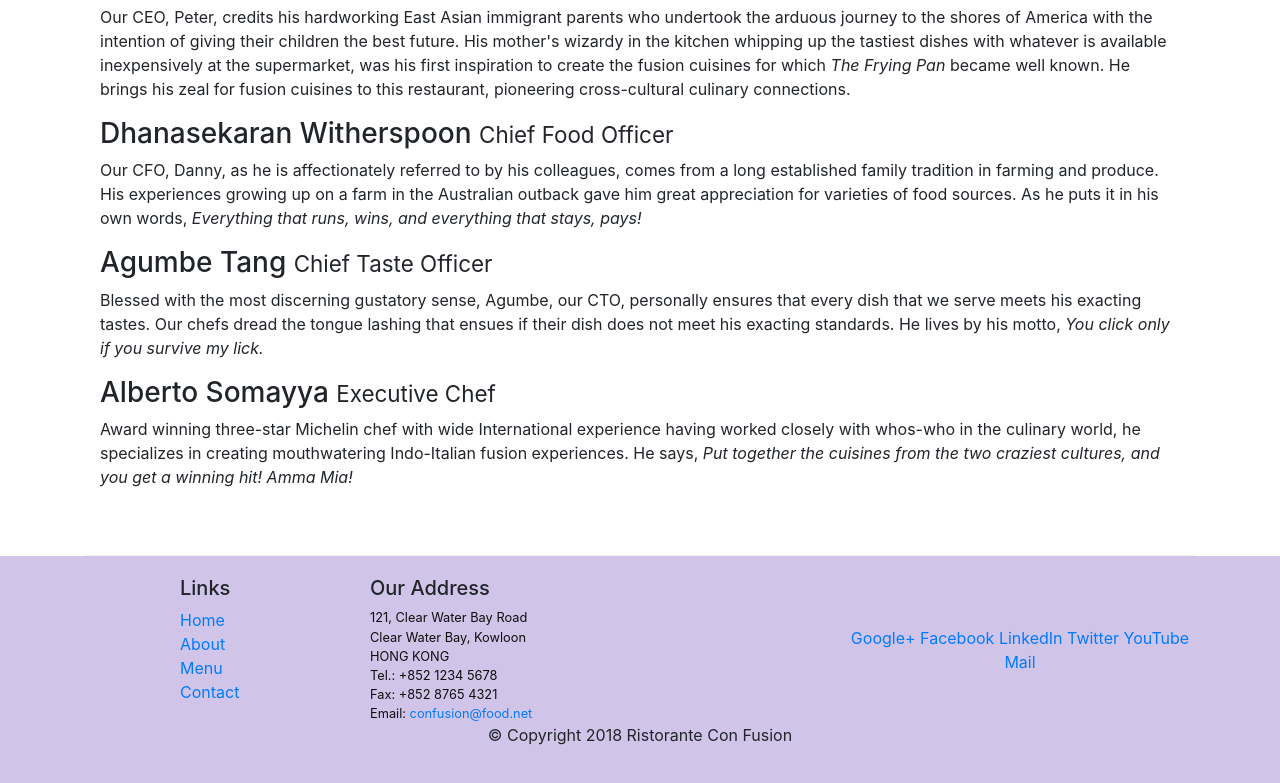
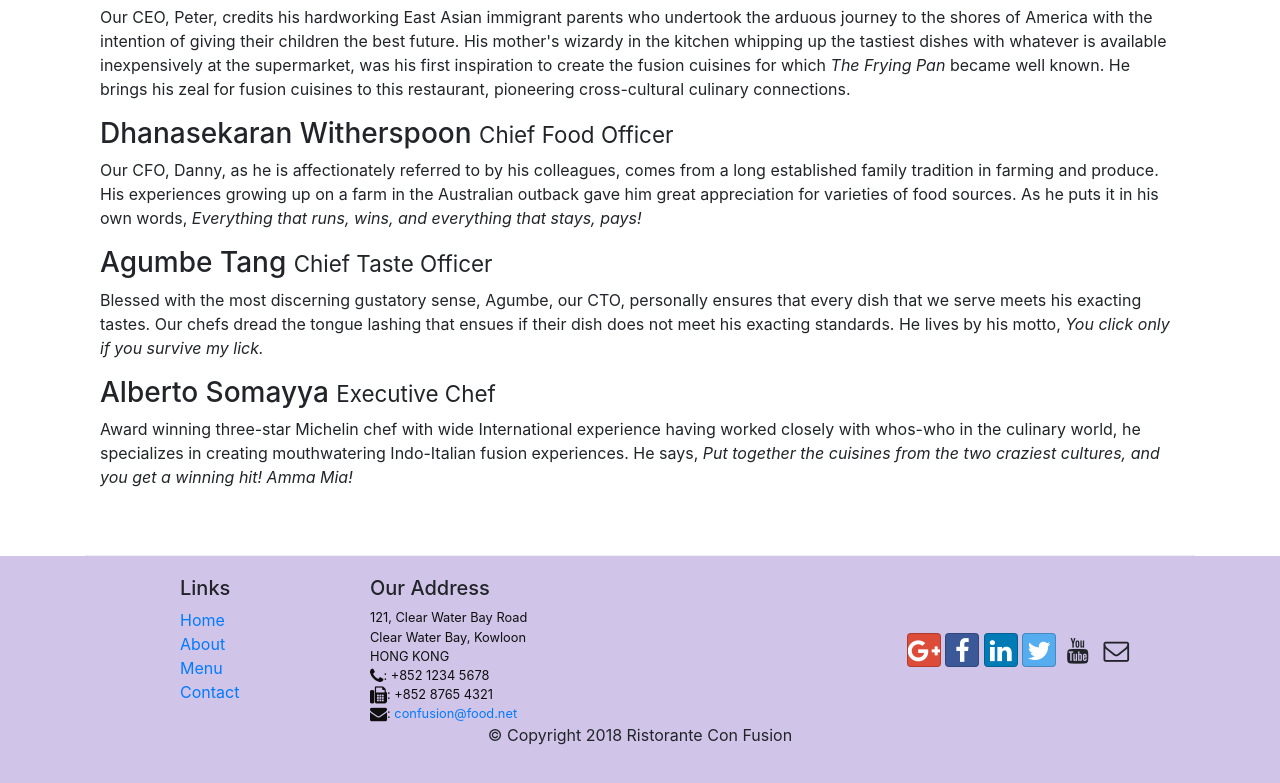
Before and after one commit to domyaty/Bootstrap4, a website: page aboutus.html in a window 1280 px wide. Shown: the part 998-1781 px from the top of the page. Drawn offline with nearby package versions, Linux system fonts and the light colour scheme.

Commit message:
Icon Fonts

```diff
--- a/aboutus.html
+++ b/aboutus.html
@@ -9,6 +9,8 @@
 
     <!-- Bootstrap CSS -->
     <link rel="stylesheet" href="node_modules/bootstrap/dist/css/bootstrap.min.css">
+    <link rel="stylesheet" href="node_modules/font-awesome/css/font-awesome.min.css">
+    <link rel="stylesheet" href="node_modules/bootstrap-social/bootstrap-social.css">
     <link rel="stylesheet" href="css/styles.css">
     <title>Ristorante Con Fusion: About Us</title>
 </head>
@@ -23,10 +25,10 @@
             <a class="navbar-brand mr-auto" href="index.html">Ristorante Fusion</a>
             <div class="collapse navbar-collapse" id="Navbar">
                 <ul class="navbar-nav mr-auto">
-                    <li class="nav-item"><a class="nav-link" href="index.html">Home</a></li>
-                    <li class="nav-item active"><a class="nav-link" href="#">About</a></li>
-                    <li class="nav-item"><a class="nav-link" href="#">Menu</a></li>
-                    <li class="nav-item"><a class="nav-link" href="#">Contact</a></li>
+                    <li class="nav-item"><a class="nav-link" href="index.html"><span class="fa fa-home fa-lg"></span> Home</a></li>
+                    <li class="nav-item active"><a class="nav-link" href="#"><span class="fa fa-info fa-lg"></span> About</a></li>
+                    <li class="nav-item"><a class="nav-link" href="#"><span class="fa fa-list fa-lg"></span> Menu</a></li>
+                    <li class="nav-item"><a class="nav-link" href="#"><span class="fa fa-address-card fa-lg"></span> Contact</a></li>
                 </ul>
             </div>
         </div>
@@ -102,19 +104,19 @@
 		              121, Clear Water Bay Road<br>
 		              Clear Water Bay, Kowloon<br>
 		              HONG KONG<br>
-		              Tel.: +852 1234 5678<br>
-		              Fax: +852 8765 4321<br>
-		              Email: <a href="mailto:confusion@food.net">confusion@food.net</a>
+		              <i class="fa fa-phone fa-lg"></i>: +852 1234 5678<br>
+		              <i class="fa fa-fax fa-lg"></i>: +852 8765 4321<br>
+		              <i class="fa fa-envelope fa-lg"></i>: <a href="mailto:confusion@food.net">confusion@food.net</a>
 		           </address>
                 </div>
                 <div class="col-12 col-sm-4 align-self-center">
                     <div class="text-center">
-                        <a href="http://google.com/+">Google+</a>
-                        <a href="http://www.facebook.com/profile.php?id=">Facebook</a>
-                        <a href="http://www.linkedin.com/in/">LinkedIn</a>
-                        <a href="http://twitter.com/">Twitter</a>
-                        <a href="http://youtube.com/">YouTube</a>
-                        <a href="mailto:">Mail</a>
+                        <a class="btn btn-social-icon btn-google" href="http://google.com/+"><i class="fa fa-google-plus"></i></a>
+                        <a class="btn btn-social-icon btn-facebook" href="http://www.facebook.com/profile.php?id="><i class="fa fa-facebook fa-lg"></i></a>
+                        <a class="btn btn-social-icon btn-linkedin" href="http://www.linkedin.com/in/"><i class="fa fa-linkedin fa-lg"></i></a>
+                        <a class="btn btn-social-icon btn-twitter" href="http://twitter.com/"><i class="fa fa-twitter fa-lg"></i></a>
+                        <a class="btn btn-social-icon btn-youtube" href="http://youtube.com/"><i class="fa fa-youtube fa-lg"></i></a>
+                        <a class="btn btn-social-icon" href="mailto:"><i class="fa fa-envelope-o fa-lg"></i></a>
                     </div>
                 </div>
            </div>
--- a/package.json
+++ b/package.json
@@ -15,6 +15,8 @@
   },
   "dependencies": {
     "bootstrap": "^4.5.2",
+    "bootstrap-social": "^5.1.1",
+    "font-awesome": "^4.7.0",
     "jquery": "^3.5.1",
     "popper.js": "^1.12.9"
   }
```
Also changed, not shown: index.html (+15 -13 lines), 1 other file.
